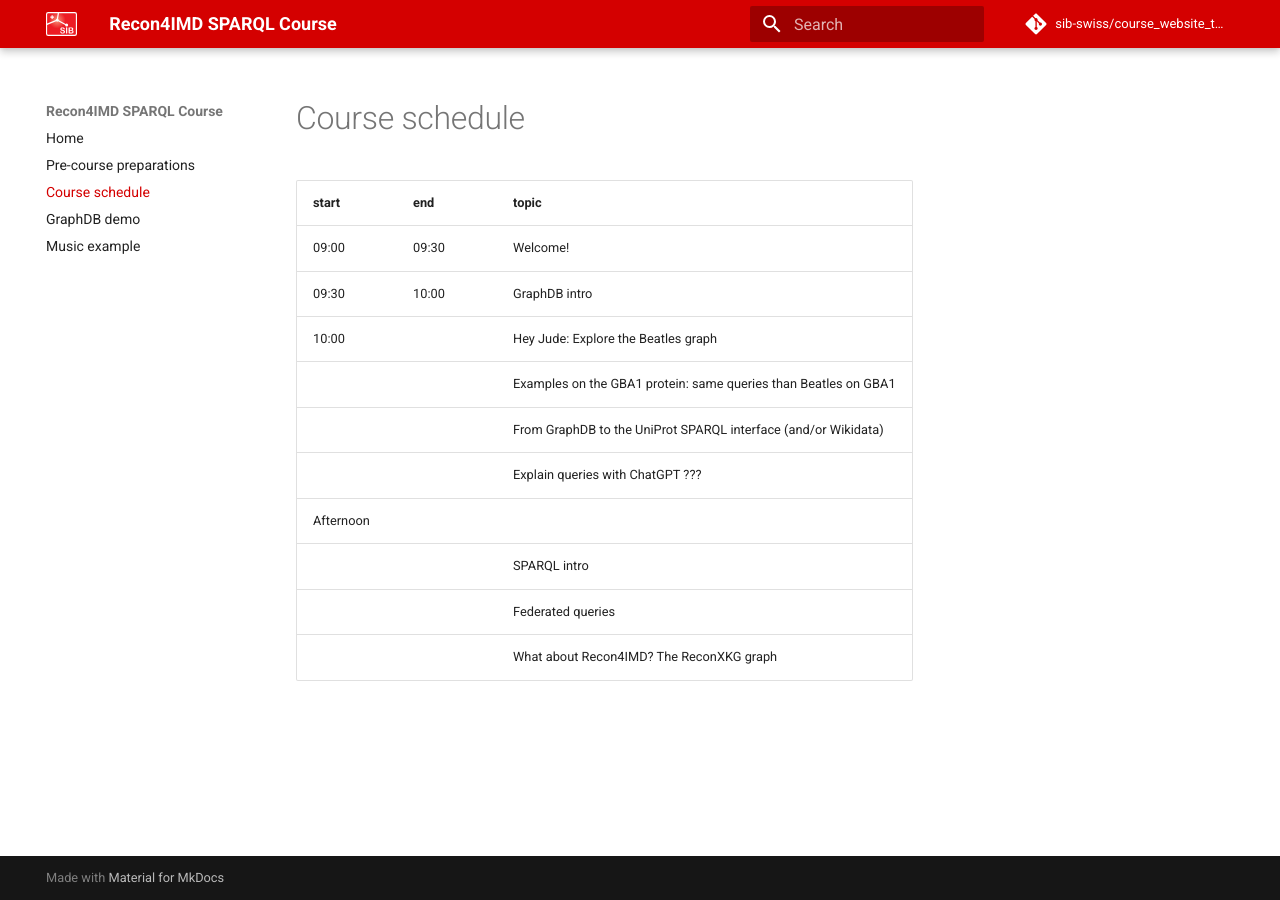
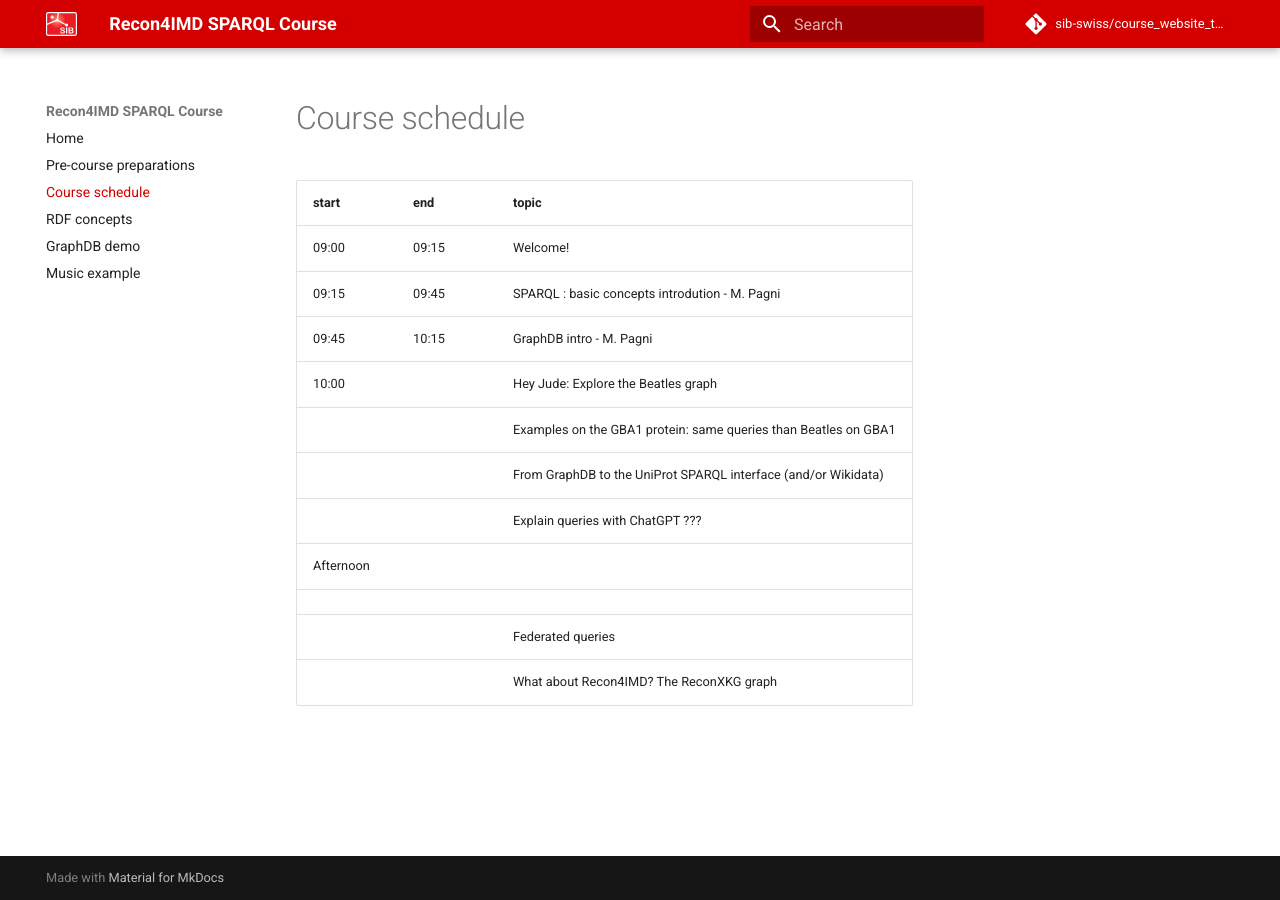
Before and after one commit to sib-swiss/SPARQL_course, an MkDocs documentation site: the page built from docs/course_schedule.md, in a window 1280 px wide. Built offline with MkDocs 1.6.1 and Material for MkDocs 9.7.7, drawn with Linux system fonts in a browser that asks for light colours; comment, search, counter and statistics services are not loaded.

Commit message:
generated website

```diff
--- a/docs/course_schedule.md
+++ b/docs/course_schedule.md
@@ -1,13 +1,14 @@
 
 | start | end   | topic   |
 |-------|-------|---------|
-| 09:00 | 09:30 | Welcome! |
-| 09:30 | 10:00 | GraphDB intro |
+| 09:00 | 09:15 | Welcome! |
+| 09:15 | 09:45 | SPARQL : basic concepts introdution - M. Pagni |
+| 09:45 | 10:15 | GraphDB intro - M. Pagni |
 | 10:00 | | Hey Jude: Explore the Beatles graph |
 |   |   | Examples on the GBA1 protein: same queries than Beatles on GBA1 |
 |   |   | From GraphDB to the UniProt SPARQL interface (and/or Wikidata) |
 |   |   | Explain queries with ChatGPT ??? |
 | Afternoon | | |
-|   |   | SPARQL intro |
+|   |   |  |
 |   |   | Federated queries |
 |   |   | What about Recon4IMD? The ReconXKG graph |
--- a/mkdocs.yml
+++ b/mkdocs.yml
@@ -3,6 +3,7 @@ nav:
     - Home: index.md
     - Pre-course preparations: precourse.md
     - Course schedule: course_schedule.md
+    - RDF concepts: concepts.md
     - GraphDB demo: exercises.md
     - Music example: music.md
 
```
Also changed, not shown: docs/music.md (+2 -0 lines).
